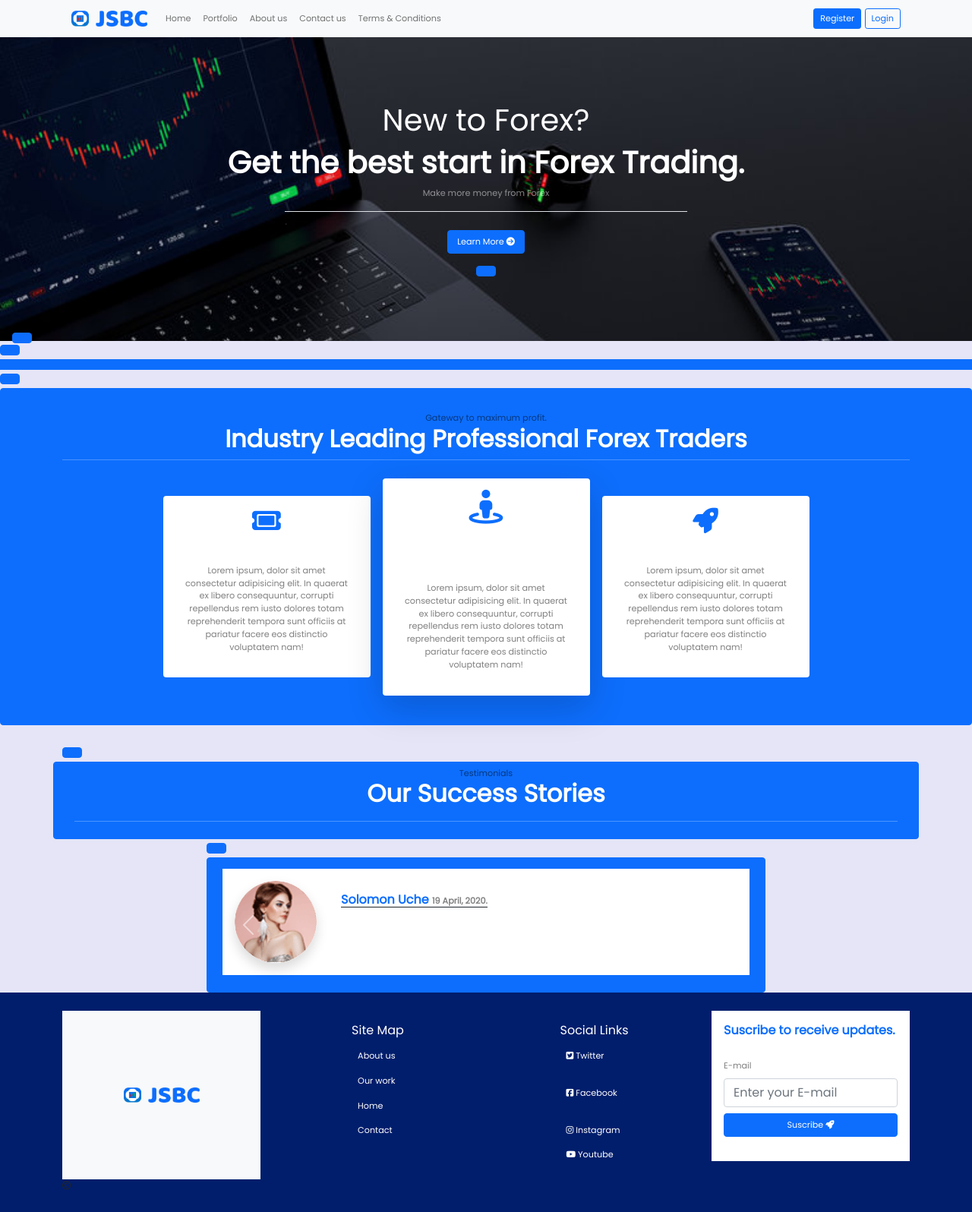
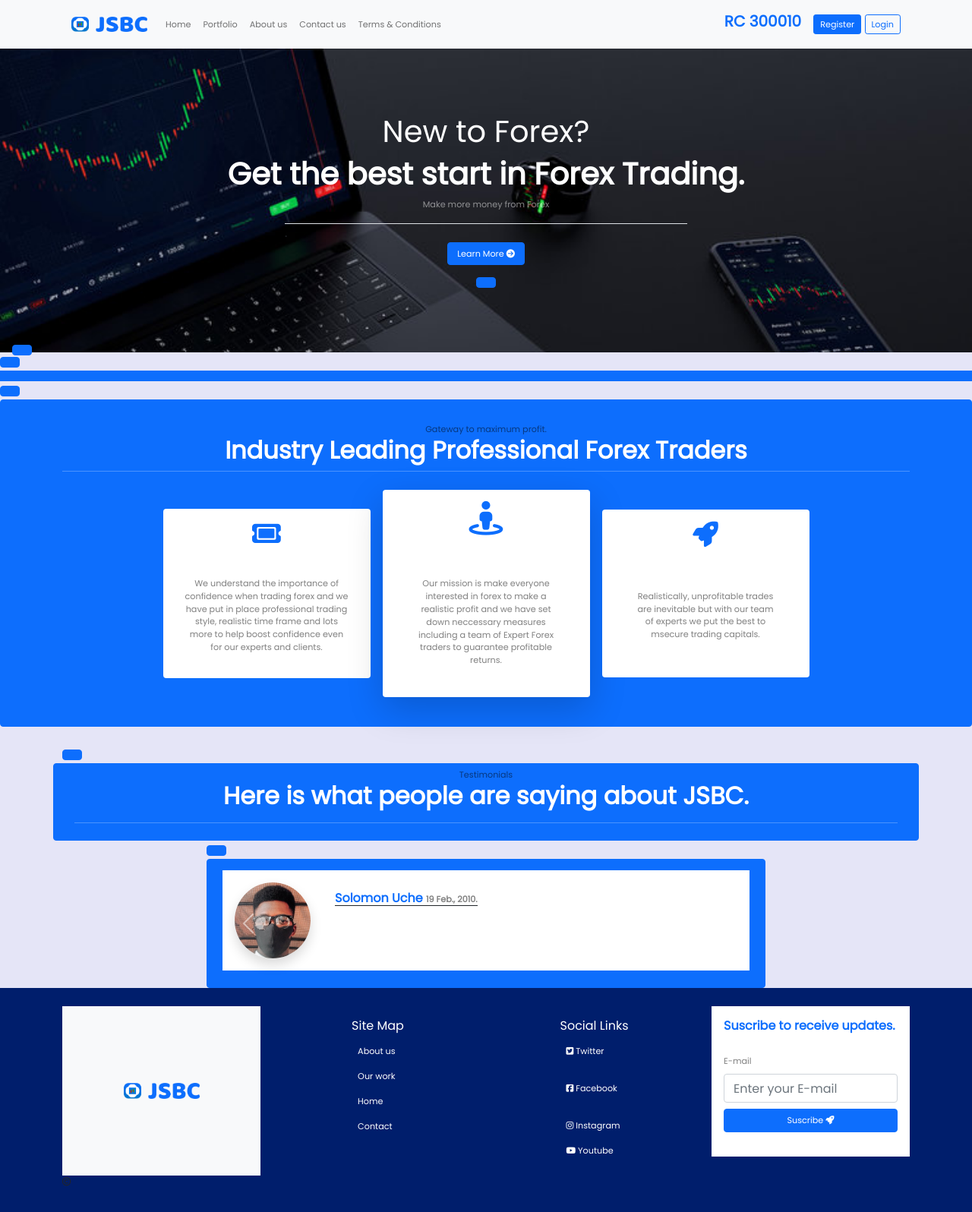
Before and after one commit to officialksolomon/jsbc, a Django app: page / in a window 1280 px wide. Shown: the whole page at 76% size. Run offline with Django 4.2, Linux system fonts and the light colour scheme; some libraries are stand-ins or nearby versions.

Commit message:
changes ......

```diff
--- a/templates/account/base.html
+++ b/templates/account/base.html
@@ -13,6 +13,7 @@
       <link rel="preconnect" href="https://fonts.gstatic.com" crossorigin>
       <link rel="preconnect" href="https://fonts.googleapis.com">
       <link rel="preconnect" href="https://fonts.gstatic.com" crossorigin>
+      <link rel="shortcut icon" href="{% static "images/favicon_io/favicon-16x16.png" %}" type="image/x-icon">
       <link href="https://fonts.googleapis.com/css2?family=Lato&display=swap" rel="stylesheet">
       <!-- Animate.css ....................................................... -->
         <link rel="stylesheet" href="https://cdnjs.cloudflare.com/ajax/libs/animate.css/4.1.1/animate.min.css" />
@@ -25,7 +26,10 @@
       <link href="https://cdn.jsdelivr.net/npm/bootstrap@5.0.2/dist/css/bootstrap.min.css" rel="stylesheet" integrity="sha384-EVSTQN3/azprG1Anm3QDgpJLIm9Nao0Yz1ztcQTwFspd3yD65VohhpuuCOmLASjC" crossorigin="anonymous">
 <!-- startbootstrap ............................................................................. -->
  <!-- Favicon-->
-        <link rel="icon" type="image/x-icon" href="{% static "assets/favicon.ico" %}" />
+        <link rel="apple-touch-icon" sizes="180x180" href="{% static 'images/apple-touch-icon.png '%}">
+      <link rel="icon" type="image/png" sizes="32x32" href="{% static 'images/favicon-32x32.png '%}">
+      <link rel="icon" type="image/png" sizes="16x16" href="{% static 'images/favicon-16x16.png '%}">
+      <link rel="manifest" href="/site.webmanifest">
         <!-- Bootstrap icons-->
         <link href="https://cdn.jsdelivr.net/npm/bootstrap-icons@1.5.0/font/bootstrap-icons.css" rel="stylesheet" />
         <!-- Core theme CSS (includes Bootstrap)-->
@@ -87,10 +91,12 @@
         <input class="form-control me-sm-2" type="text" placeholder="Search">
         <button class="btn btn-outline-success my-2 my-sm-0" type="submit">Search</button>
       </form> -->
+      <!-- RC NUMBER -->
+      <div class="mx-2 p-2"><h5 class="text-primary fw-bold">RC 300010</h5></div>
       <!-- Account -->
       <div class="flex">
-          <button button class="btn btn-sm btn-primary">Register</button>
-          <button button class="btn btn-sm btn-outline-primary">Login</button>
+        <button button class="btn btn-sm btn-primary">Register</button>
+        <button button class="btn btn-sm btn-outline-primary">Login</button>
       </div>
     </div>
   </div>
@@ -194,7 +200,7 @@
           class="form-group">
             {% csrf_token %}
             <label class="text-black-50" for="email">E-mail</label>
-            <input hx-get="{% url 'main:newsletter' %}" hx-trigger="change" type="email" name="email" id="subscribe-email" class="form-control" placeholder="Enter your E-mail" aria-describedby="helpId">
+            <input hx-post="{% url 'main:newsletter' %}" hx-trigger="change" type="email" name="email" id="subscribe-email" class="form-control" placeholder="Enter your E-mail" aria-describedby="helpId">
            <button
            class="btn btn-primary btn-block mt-2" type="submit">Suscribe <i class="fa fa-rocket" aria-hidden="true"></i> </button>
         </form>
--- a/templates/main/index.html
+++ b/templates/main/index.html
@@ -38,15 +38,15 @@
            <div class="p-3 d-flex flex-column justify-content-center align-items-center">
             <i class="fa fa-ticket fa-3x text-primary mb-2" aria-hidden="true"></i>
              <h5 class="fw-bolder text-center">Confidence</h5>
-             <p class="text-center text-black-50">Lorem ipsum, dolor sit amet consectetur adipisicing elit. In quaerat ex libero consequuntur, corrupti repellendus rem iusto dolores totam reprehenderit tempora sunt officiis at pariatur facere eos distinctio voluptatem nam!</p>
+             <p class="text-center text-black-50">We understand the importance of confidence when trading forex and we have put in place professional trading style, realistic time frame and lots more to help boost confidence even for our experts and clients. </p>
            </div>
         </div>
         <!-- service 2 ............................................................................. -->
          <div class="col-12  col-md-8 col-lg-3 service-col bg-white rounded rounded-2 m-2 shadow-lg  animate__animated animate__fadeIn">
            <div class="p-3 d-flex flex-column justify-content-center align-items-center">
            <i class="fa fa-street-view fa-4x text-primary" aria-hidden="true"></i>
-             <h3 class="fw-bolder text-center">Increased Profit</h3>
-             <p class="text-center text-black-50">Lorem ipsum, dolor sit amet consectetur adipisicing elit. In quaerat ex libero consequuntur, corrupti repellendus rem iusto dolores totam reprehenderit tempora sunt officiis at pariatur facere eos distinctio voluptatem nam!</p>
+             <h2 class="fw-bolder text-center">Real Profit</h2>
+             <p class="text-center text-black-50 p-2">Our mission is make everyone interested in forex to make a realistic profit and we have set down neccessary measures including a team of Expert Forex traders to guarantee profitable returns.</p>
            </div>
         </div>
         <!-- service 3 ............................................................................. -->
@@ -54,7 +54,7 @@
            <div class="p-3 d-flex flex-column justify-content-center align-items-center">
              <i class="fa fa-rocket fa-3x text-primary mb-2" aria-hidden="true"></i>
              <h5 class="fw-bolder text-center">Secure Capital</h5>
-             <p class="text-center text-black-50">Lorem ipsum, dolor sit amet consectetur adipisicing elit. In quaerat ex libero consequuntur, corrupti repellendus rem iusto dolores totam reprehenderit tempora sunt officiis at pariatur facere eos distinctio voluptatem nam!</p>
+             <p class="text-center text-black-50 p-3">Realistically, unprofitable trades are inevitable but with our team of experts we put the best to msecure trading capitals.</p>
            </div>
         </div>
 </div>
@@ -64,7 +64,7 @@
   <div class="row d-flex justify-content-center align-items-center">
     <div class="col-12">
       <p class="text-center text-black-50 m-0">Testimonials</p>
-      <h2 class="text-center fw-bold  ">Our Success Stories</h1>
+      <h2 class="text-center fw-bold  ">Here is what people are saying about JSBC.</h1>
       <hr>
     </div>
 
@@ -87,11 +87,11 @@
           <div class="testimonial m-2 mb-3">
             <div class=" d-flex justify-content-center align-items-center bg-white">
               <div class=" m-3">
-                <img class="rounded-circle shadow" src="{% static "/images/testimonial/3.png" %}" alt="profile image.">
+                <img class="rounded-circle shadow" width="100" src="{% static "/images/solo_2.jpg" %}" alt="profile image.">
               </div>
               <div class="d-flex flex-column justify-content-center align-items-start p-3">
-                  <h6 class=" border-bottom border-dark fw-bold text-primary" >Solomon Uche  <span class="date-time text-black-50">19 April, 2020.</span></h6>
-                  <p>I came into the forex space as a total novice and in less that one month JSBC made me my first profit from forex.</p>
+                  <h6 class=" border-bottom border-dark fw-bold text-primary" >Solomon Uche  <span class="date-time text-black-50">19 Feb., 2010.</span></h6>
+                  <p>I came into the forex space as a total novice and in less than a month JSBC made me my first profit from forex.</p>
               </div>
             </div>
           </div>
@@ -120,11 +120,11 @@
           <div class="testimonial m-2 mb-3">
             <div class=" d-flex justify-content-center align-items-center bg-white">
               <div class=" m-3">
-                <img class="rounded-circle shadow" src="{% static "/images/testimonial/3.png" %}" alt="profile image.">
+                <img class="rounded-circle shadow" width="150" src="{% static "/images/pp.jpg" %}" alt="profile image.">
               </div>
               <div class="d-flex flex-column justify-content-center align-items-start p-3">
-                  <h6 class=" border-bottom border-dark fw-bold text-primary"  >Raymond King  <span class="date-time text-black-50">19 April, 2020.</span></h6>
-                  <p>I came into the forex space as a total novice and in less that one month JSBC made me my first profit from forex.</p>
+                  <h6 class=" border-bottom border-dark fw-bold text-primary"  >Raymond Oluwayobi <span class="date-time text-black-50">27 Aug., 2020.</span></h6>
+                  <p>All i can say is that JSBC kept to their words which is one qualitiy of a great company.</p>
               </div>
             </div>
           </div>
```
Also changed, not shown: static/images/favicon_io/android-chrome-192x192.png (added), static/images/favicon_io/android-chrome-512x512.png (added), static/images/favicon_io/apple-touch-icon.png (added), static/images/favicon_io/favicon-16x16.png (added), static/images/favicon_io/favicon-32x32.png (added), static/images/favicon_io/favicon.ico (added), static/images/favicon_io/site.webmanifest (added), static/images/pp.jpg (added), static/images/solo.jpg (added), static/images/solo_2.jpg (added).
